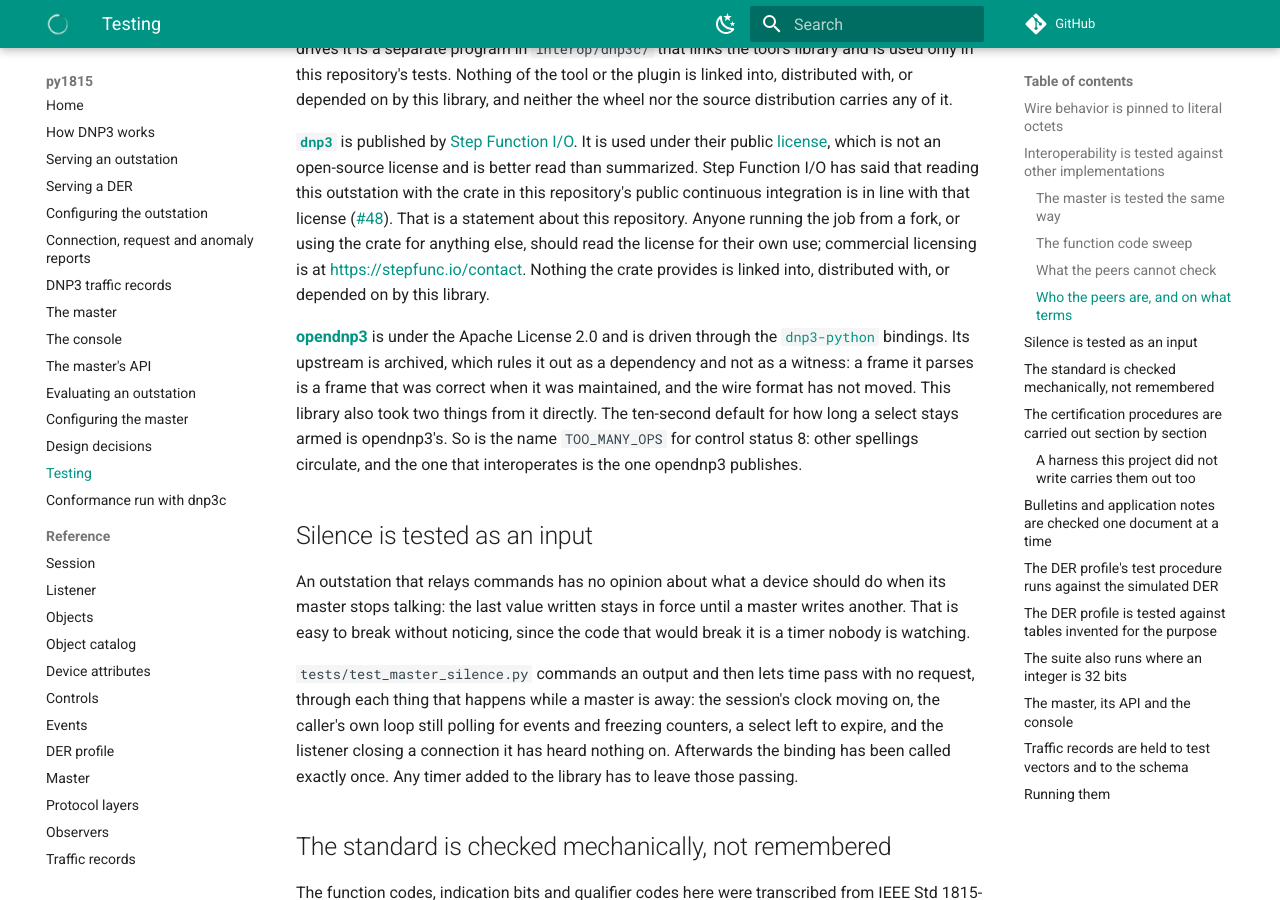
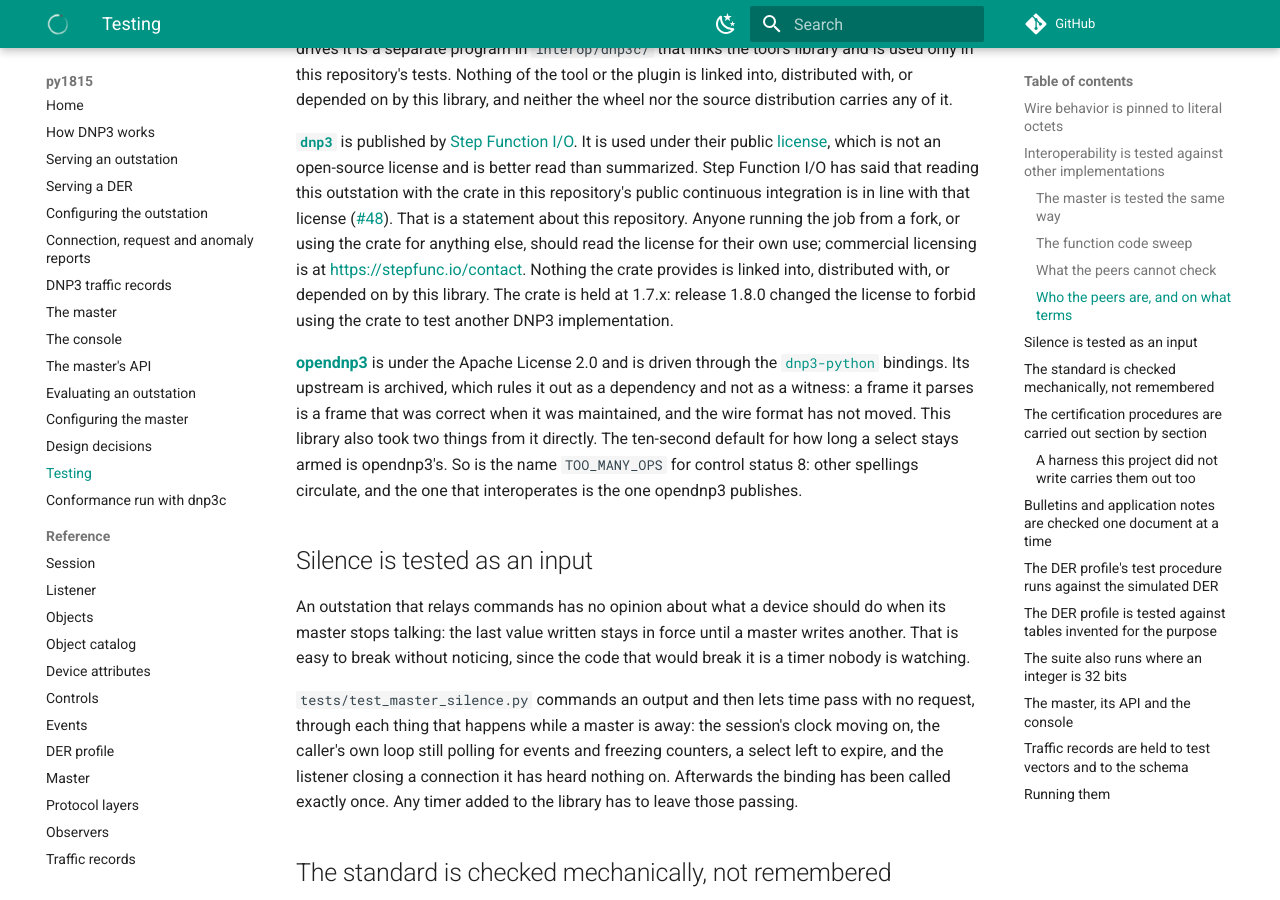
Before and after one commit to DERSecurity/py1815, an MkDocs documentation site: the page built from docs/testing.md, in a window 1280 px wide and 900 px high, scrolled down 3041 px. Built offline with MkDocs 1.6.1 and Material for MkDocs 9.7.7, drawn with Linux system fonts in a browser that asks for light colours; comment, search, counter and statistics services are not loaded.

Commit message:
Hold the dnp3 interop peers at 1.7.x
dnp3 1.8.0 changes its license to forbid using the crate to test another
DNP3 implementation, which is what the Rust master and outstation peers do.
Pin both to ~1.7, have Dependabot ignore dnp3 1.8 and later, and point
the license links at the 1.7.0 text instead of main.

```diff
--- a/docs/testing.md
+++ b/docs/testing.md
@@ -131,14 +131,15 @@ tests. Nothing of the tool or the plugin is linked into, distributed with, or de
 by this library, and neither the wheel nor the source distribution carries any of it.
 
 **[`dnp3`](https://github.com/stepfunc/dnp3)** is published by [Step Function I/O](https://stepfunc.io).
-It is used under their public [license](https://github.com/stepfunc/dnp3/blob/main/LICENSE.txt), which is not an open-source
+It is used under their public [license](https://github.com/stepfunc/dnp3/blob/1.7.0/LICENSE.txt), which is not an open-source
 license and is better read than summarized. Step Function I/O has said that
 reading this outstation with the crate in this repository's public continuous
 integration is in line with that license ([#48](https://github.com/DERSecurity/py1815/issues/48)). That is a statement
 about this repository. Anyone running the job from a fork, or using the crate
 for anything else, should read the license for their own use; commercial
 licensing is at <https://stepfunc.io/contact>. Nothing the crate provides is linked into,
-distributed with, or depended on by this library.
+distributed with, or depended on by this library. The crate is held at 1.7.x: release
+1.8.0 changed the license to forbid using the crate to test another DNP3 implementation.
 
 **[opendnp3](https://github.com/dnp3/opendnp3)** is under the Apache License 2.0 and is driven through
 the [`dnp3-python`](https://pypi.org/project/dnp3-python/) bindings. Its upstream is archived, which rules
```
Also changed, not shown: README.md (+3 -2 lines), interop/rust-master/README.md (+5 -1 lines), interop/rust-outstation/README.md (+5 -1 lines), 4 other files.
